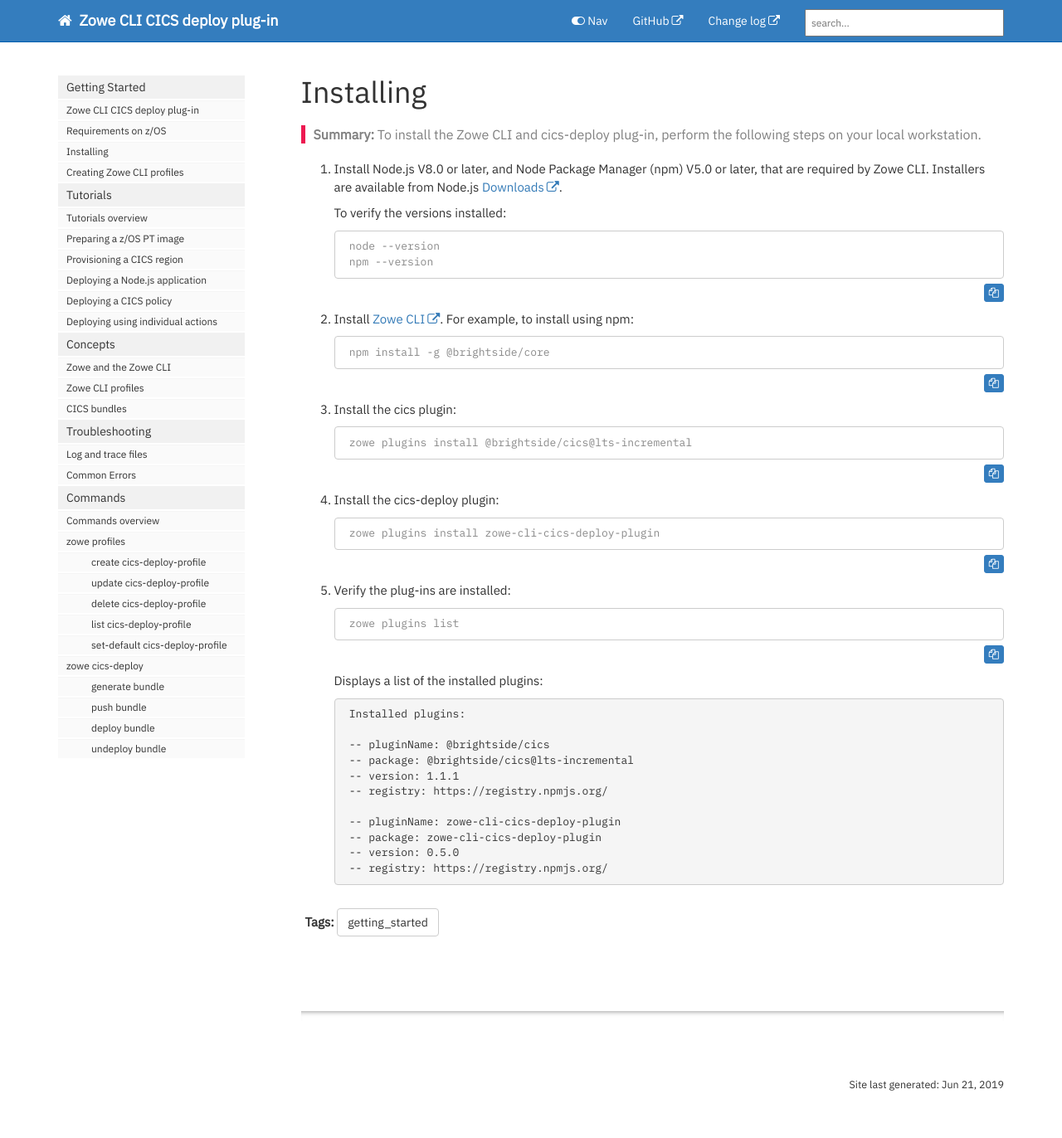
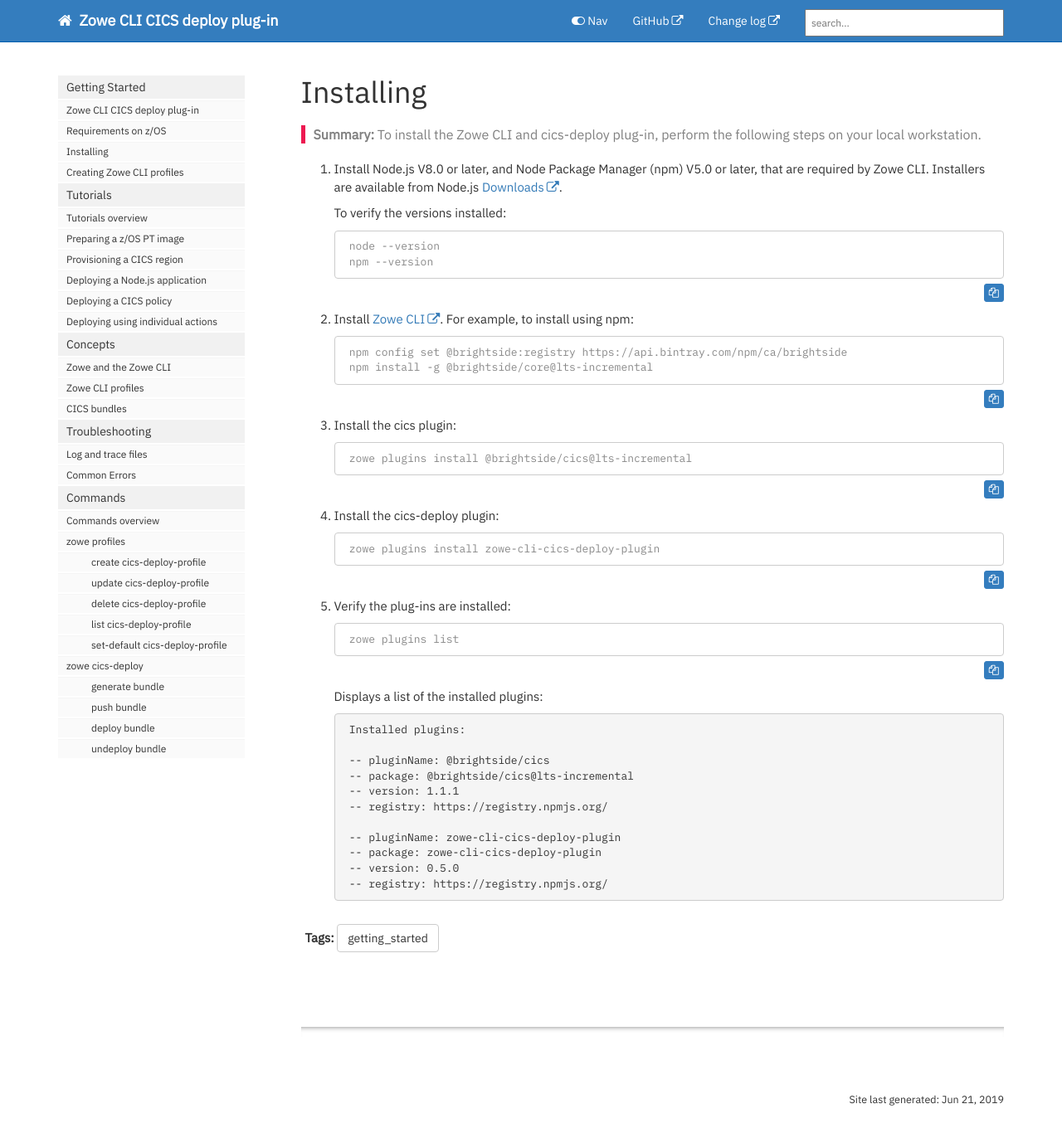
Before and after one commit to IBM/zowe-cli-cics-deploy-plugin, a Jekyll site: the page built from docs/pages/cdp/cdp-Installing.md, in a window 1280 px wide and 1395 px high. Shown: the top 1372 px of the window at 83% size. Built offline with Jekyll 4.4.1, drawn with Linux system fonts in a browser that asks for light colours; nearby versions of some CDN libraries; comment, search, counter and statistics services are not loaded.

Commit message:
Added tag for zowe-cli to get correct version, and added registry for zowe-cli
Signed-off-by: Jeonghyuk Park <chris.jeonghyuk.park@gmail.com>

````diff
--- a/docs/pages/cdp/cdp-Installing.md
+++ b/docs/pages/cdp/cdp-Installing.md
@@ -21,7 +21,8 @@ toc: false
 2. Install [Zowe CLI](https://zowe.github.io/docs-site/latest/user-guide/cli-installcli.html). For example, to install using npm:
 
     ```console
-    npm install -g @brightside/core
+    npm config set @brightside:registry https://api.bintray.com/npm/ca/brightside
+    npm install -g @brightside/core@lts-incremental
     ```
 
 3. Install the cics plugin:
````
